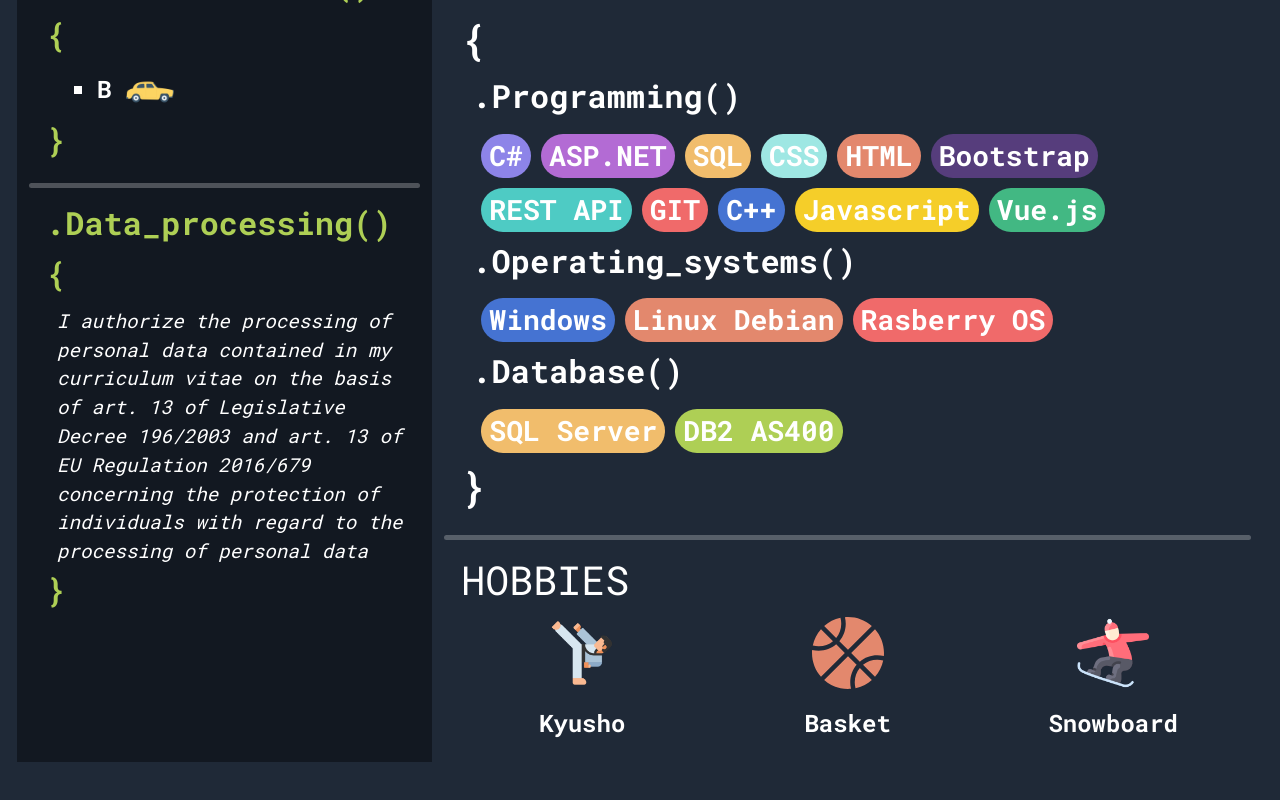
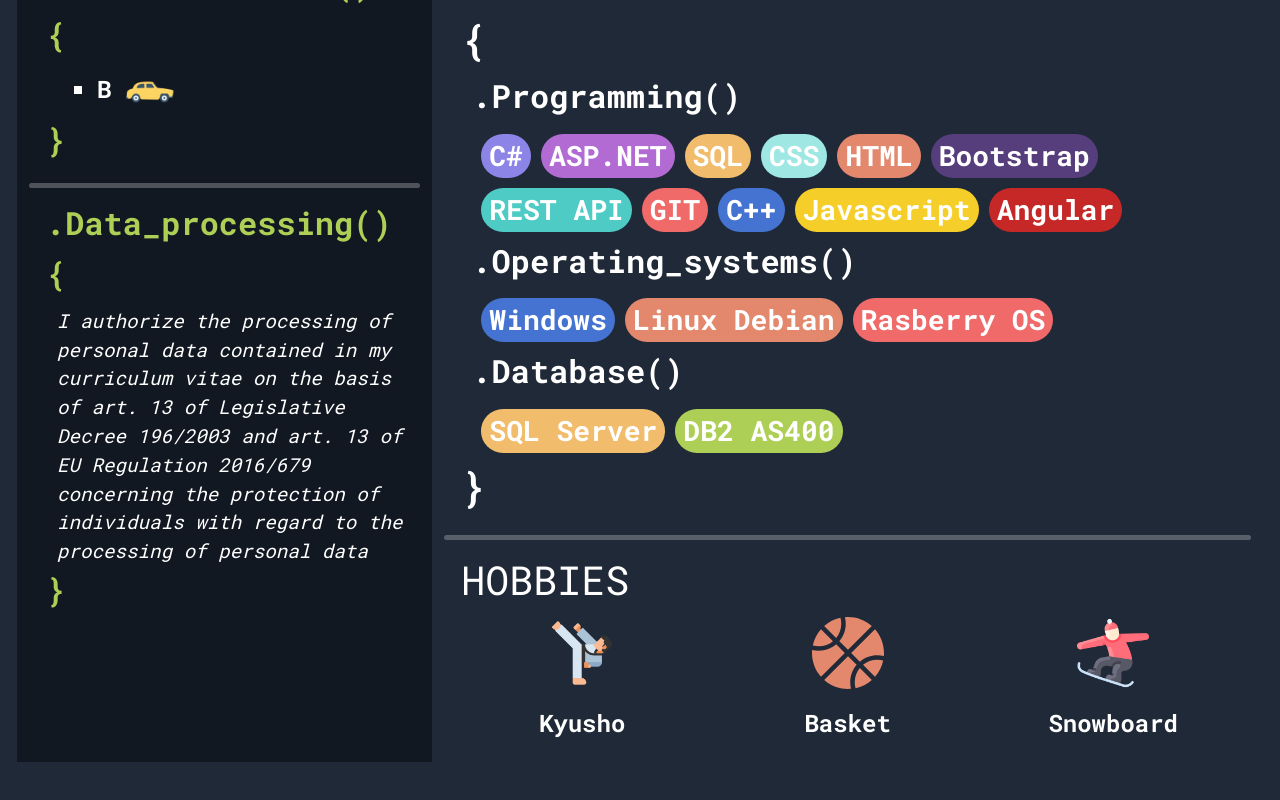
Before and after one commit to merigoro/curriculum-vue, a Vue app: page / in a window 1280 px wide. Shown: the part 1346-2146 px from the top of the page. Built offline with nearby package versions, Linux system fonts and the light colour scheme.

Commit message:
Add Angular skill

```diff
--- a/src/assets/main.css
+++ b/src/assets/main.css
@@ -2,6 +2,7 @@
 
 :root{
   --red: #f06a6a;
+  --dark-red: #C62828;
   --orange: #e3886d;
   --yellow-orange: #f1bd6c;
   --blue-green:#4ecbc4;
--- a/src/components/Skills.vue
+++ b/src/components/Skills.vue
@@ -21,7 +21,7 @@
                 <span class="badge badge-red">GIT</span>
                 <span class="badge badge-blue">C++</span>
                 <span class="badge badge-yellow">Javascript</span>
-                <span class="badge badge-green">Vue.js</span>
+                <span class="badge badge-dark-red">Angular</span>
 
             </div>
         </div>
@@ -71,6 +71,9 @@
 .badge-red{
     background-color: var(--red);
 }
+.badge-dark-red{
+    background-color: var(--dark-red);
+}
 .badge-yellow-orange{
     background-color: var(--yellow-orange);
 }
```
